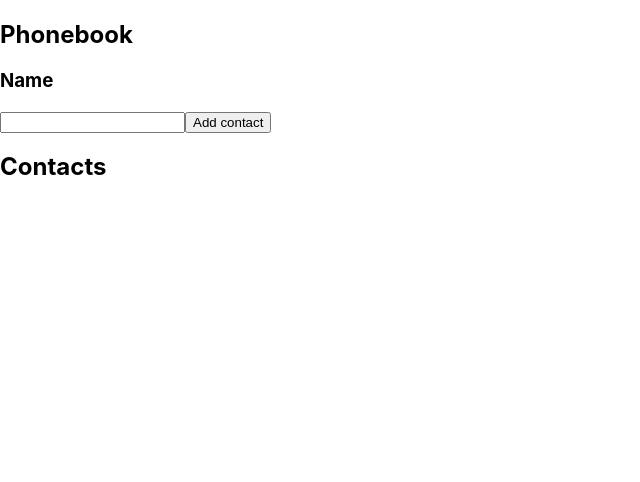
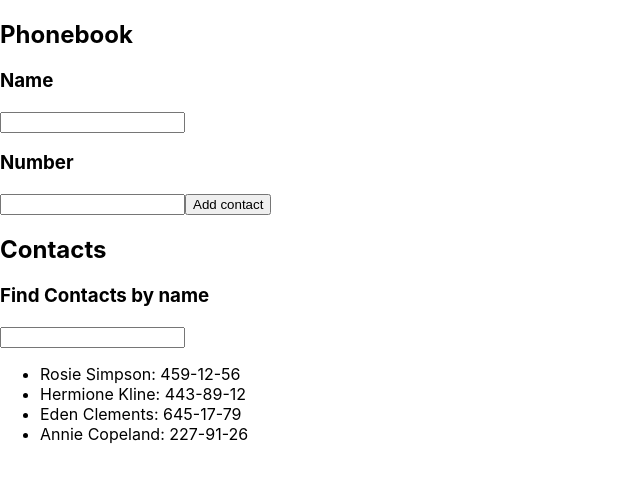
Before and after one commit to garikdallari/goit-react-hw-02-phonebook, a React (Create React App) app: page / in a window 1280 px wide. Shown: the top 482 px of the page, without its empty margins (0-640 px from the left). Built offline with nearby package versions, Linux system fonts and the light colour scheme.

Commit message:
step 2 and 3

```diff
--- a/src/App.js
+++ b/src/App.js
@@ -1,11 +1,18 @@
 import React, { Component } from 'react';
-import Contacts from './Contacts/Contacts';
+// import Contacts from './Contacts/Contacts';
 import nextId from 'react-id-generator';
 
 export default class App extends Component {
   state = {
-    contacts: [],
+    contacts: [
+      { id: 'id-1', name: 'Rosie Simpson', number: '459-12-56' },
+      { id: 'id-2', name: 'Hermione Kline', number: '443-89-12' },
+      { id: 'id-3', name: 'Eden Clements', number: '645-17-79' },
+      { id: 'id-4', name: 'Annie Copeland', number: '227-91-26' },
+    ],
+    filter: '',
     name: '',
+    number: '',
   };
 
   handleChange = e => {
@@ -24,18 +31,43 @@ export default class App extends Component {
         {
           name: prev.name,
           id: nextId(),
+          number: prev.number,
         },
       ],
       name: '',
+      number: '',
     }));
   };
+
+  filterByName = () => {
+    this.setState(prev => ({
+      // contacts: prev.contacts.filter(contact => console.log(Object.values(contact)))
+      // contacts: prev.contacts.filter(item =>
+      //   if (prev.filter === '') {
+      //     return prev.contacts
+      //   }
+      //   return Object.keys(item).some(key => item[key].toLowerCase().includes(prev.filter.toLowerCase()))
+      // })
+    }));
+  };
+
+  twoCalls = e => {
+    this.handleChange(e);
+    this.filterByName();
+  };
+
   render() {
-    const { name, contacts } = this.state;
+    const { name, contacts, number, filter } = this.state;
+    let search = contacts.filter(contact =>
+      Object.keys(contact).some(key =>
+        contact[key].toLowerCase().includes(filter.toLowerCase()),
+      ),
+    );
     return (
       <>
         <h2>Phonebook</h2>
-        <h3>Name</h3>
         <form onSubmit={this.addContact}>
+          <h3>Name</h3>
           <input
             value={name}
             type="text"
@@ -45,12 +77,40 @@ export default class App extends Component {
             required
             onChange={this.handleChange}
           />
+          <h3>Number</h3>
+          <input
+            value={number}
+            type="tel"
+            name="number"
+            pattern="\+?\d{1,4}?[-.\s]?\(?\d{1,3}?\)?[-.\s]?\d{1,4}[-.\s]?\d{1,4}[-.\s]?\d{1,9}"
+            title="Номер телефона должен состоять цифр и может содержать пробелы, тире, круглые скобки и может начинаться с +"
+            required
+            onChange={this.handleChange}
+          />
+
           <button type="button" onClick={this.addContact}>
             Add contact
           </button>
         </form>
 
-        <Contacts title="Contacts" data={contacts} />
+        <h2>Contacts</h2>
+        <h3>Find Contacts by name</h3>
+        <input
+          type="text"
+          name="filter"
+          value={filter}
+          onChange={this.handleChange}
+        />
+
+        <ul>
+          {search.map(el => (
+            <li key={el.id}>
+              {el.name}: {el.number}
+            </li>
+          ))}
+        </ul>
+
+        {/* <Contacts  data={contacts}/> */}
       </>
     );
   }
--- a/src/Contacts/Contacts.jsx
+++ b/src/Contacts/Contacts.jsx
@@ -1,12 +1,13 @@
 import React from 'react';
 
-function Contacts({ title, data }) {
+function Contacts({ data }) {
   return (
     <>
-      <h2>{title}</h2>
       <ul>
         {data.map(el => (
-          <li key={el.id}>{el.name}</li>
+          <li key={el.id}>
+            {el.name}: {el.number}
+          </li>
         ))}
       </ul>
     </>
```
Also changed, not shown: src/Contacts/Contacts.styled.jsx (added), 1 other file (tests, documents, lock files or other folders).
